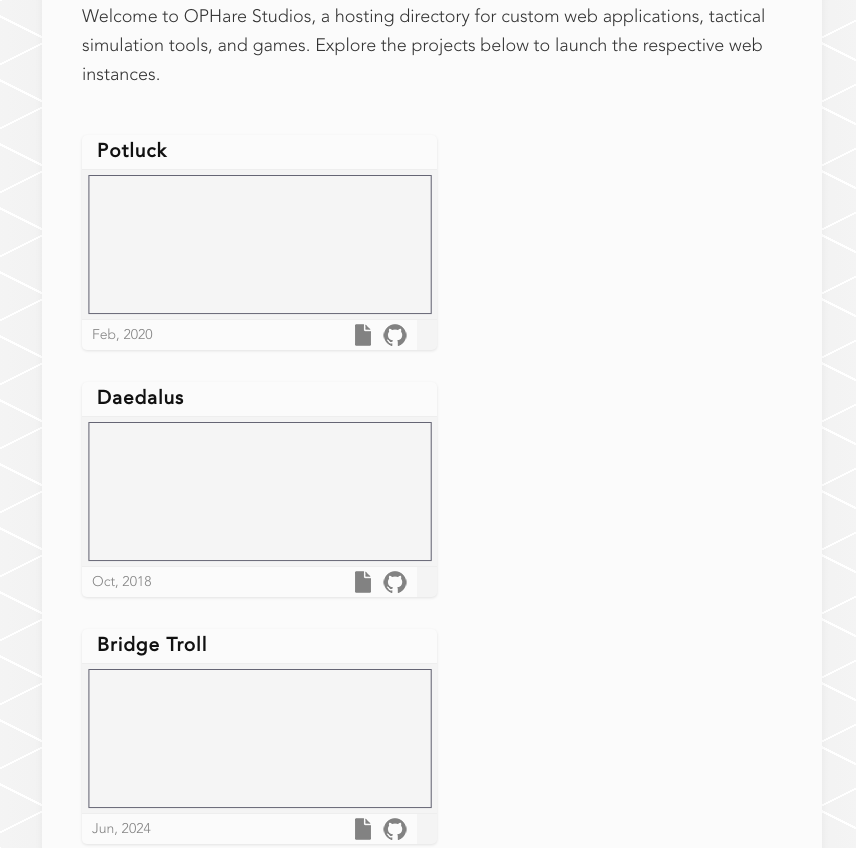
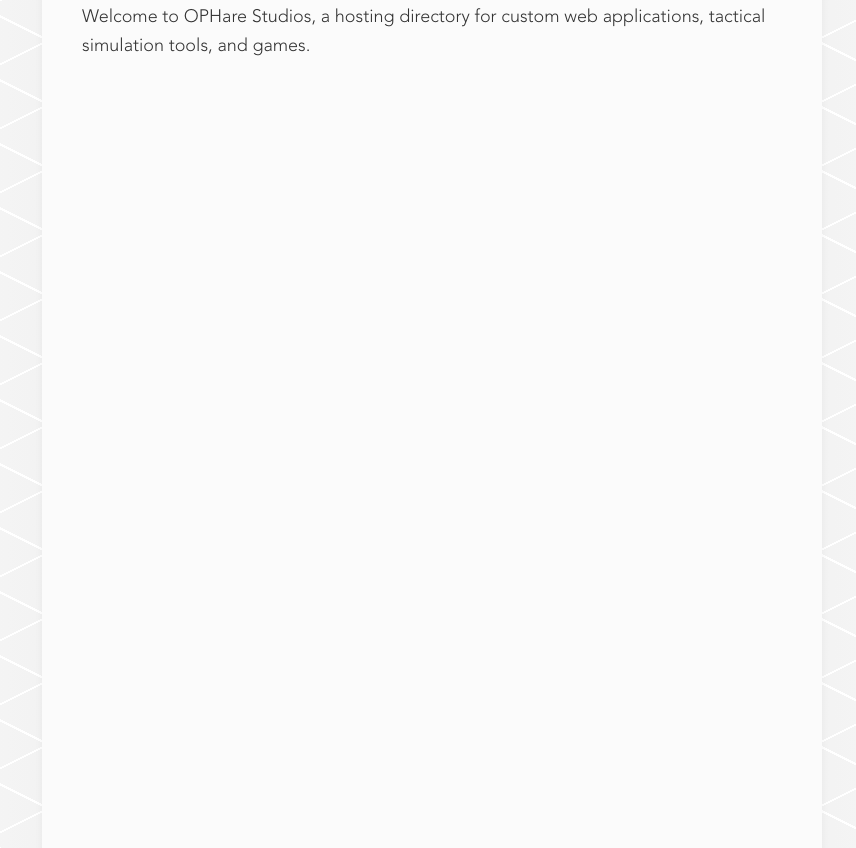
Before and after one commit to Buggy-Virus/ophare-studios, a plain HTML site: page index.html in a window 1280 px wide. Shown: the part 152-1000 px from the top of the page, without its empty margins (208-1064 px from the left). Drawn offline with Linux system fonts and the light colour scheme.

Commit message:
Remove projects list from landing page

```diff
--- a/index.html
+++ b/index.html
@@ -33,73 +33,8 @@
     <div class="c-d-wrapper">
       <h1 class="page-heading">OPHare Studios Portal</h1>
       <p class="welcome-text">
-        Welcome to OPHare Studios, a hosting directory for custom web applications, tactical simulation tools, and games. Explore the projects below to launch the respective web instances.
+        Welcome to OPHare Studios, a hosting directory for custom web applications, tactical simulation tools, and games.
       </p>
-
-      <div class="projects-container">
-        <!-- Potluck -->
-        <div class="c-project">
-          <a class="c-project-link" href="potluck/">
-            <div class="c-project-title-box">
-              <h2 class="c-project-title">Potluck</h2>
-            </div>
-          </a>
-          <a class="c-project-image-link" href="potluck/">
-            <img src="assets/blank.png" alt="Potluck - Tactical Procedural RPG" style="width:355px;height:150px;">
-          </a>
-          <div class="c-project-bar">
-            <p class="c-project-date">Feb, 2020</p>
-            <a href="potluck/">
-              <div class="c-project-page-icon" title="View Application"></div>
-            </a>
-            <a href="https://github.com/Buggy-Virus/potluck" target="_blank">
-              <div class="c-project-github-icon" title="GitHub Repository"></div>
-            </a>
-          </div>
-        </div>
-
-        <!-- Daedalus -->
-        <div class="c-project">
-          <a class="c-project-link" href="daedalus/">
-            <div class="c-project-title-box">
-              <h2 class="c-project-title">Daedalus</h2>
-            </div>
-          </a>
-          <a class="c-project-image-link" href="daedalus/">
-            <img src="assets/blank.png" alt="Daedalus - Virtual Tabletop Utility" style="width:355px;height:150px;">
-          </a>
-          <div class="c-project-bar">
-            <p class="c-project-date">Oct, 2018</p>
-            <a href="daedalus/">
-              <div class="c-project-page-icon" title="View Application"></div>
-            </a>
-            <a href="https://github.com/Buggy-Virus/daedalus-0.1" target="_blank">
-              <div class="c-project-github-icon" title="GitHub Repository"></div>
-            </a>
-          </div>
-        </div>
-
-        <!-- Bridge Troll -->
-        <div class="c-project">
-          <a class="c-project-link" href="bridge_troll/">
-            <div class="c-project-title-box">
-              <h2 class="c-project-title">Bridge Troll</h2>
-            </div>
-          </a>
-          <a class="c-project-image-link" href="bridge_troll/">
-            <img src="assets/blank.png" alt="Bridge Troll - Godot C# Simulation" style="width:355px;height:150px;">
-          </a>
-          <div class="c-project-bar">
-            <p class="c-project-date">Jun, 2024</p>
-            <a href="bridge_troll/">
-              <div class="c-project-page-icon" title="View Application"></div>
-            </a>
-            <a href="https://github.com/Buggy-Virus/bridge_troll" target="_blank">
-              <div class="c-project-github-icon" title="GitHub Repository"></div>
-            </a>
-          </div>
-        </div>
-      </div>
     </div>
   </main>
 
```
